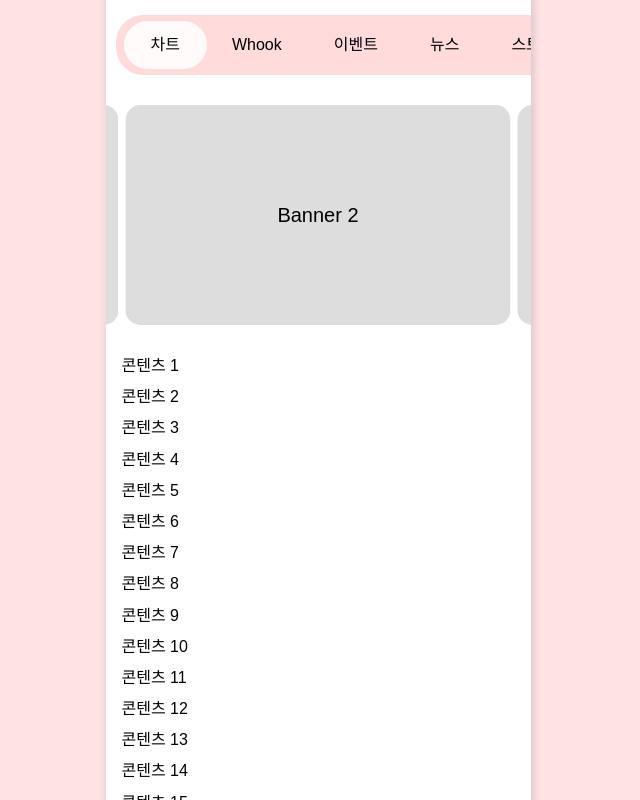
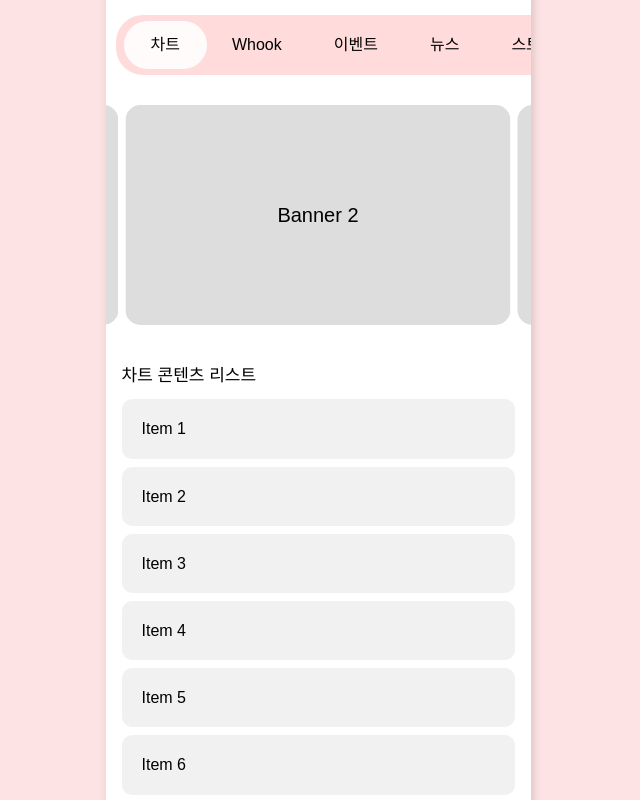
Before and after one commit to jliliflora/codetest-ht, a React (Create React App) app: page / in a window 1280 px wide. Shown: the whole page, without its empty margins (322-962 px from the left). Built offline with nearby package versions, Linux system fonts and the light colour scheme.

Commit message:
탭메뉴, 무한스크롤 기능 추가

```diff
--- a/package.json
+++ b/package.json
@@ -17,6 +17,7 @@
     "framer-motion": "^12.6.2",
     "react": "^19.0.0",
     "react-dom": "^19.0.0",
+    "react-infinite-scroll-component": "^6.1.0",
     "react-scripts": "5.0.1",
     "styled-components": "^6.1.16",
     "swiper": "^11.2.6",
--- a/src/components/Banner.tsx
+++ b/src/components/Banner.tsx
@@ -6,12 +6,13 @@ import "swiper/css/autoplay";
 
 const BannerWrapper = styled.div`
   height: 250px;
-  /* background-color: #f1f1f1; */
+  /* background-color: #a3ded5; */
   display: flex;
   justify-content: center;
   align-items: center;
   overflow: hidden;
   position: relative;
+  margin-bottom: 10px;
 `;
 
 const SlideBox = styled.div`
@@ -25,13 +26,12 @@ const SlideBox = styled.div`
   cursor: pointer;
 `;
 
-const slides = ["Banner 1", "Banner 2", "Banner 3", "Banner 4", "Banner 5"];
 const bannerData = [
   { text: "Banner 1", url: "https://example.com/banner1" },
   { text: "Banner 2", url: "https://example.com/banner2" },
   { text: "Banner 3", url: "https://example.com/banner3" },
-  { text: "Banner 4", url: "https://example.com/banner3" },
-  { text: "Banner 5", url: "https://example.com/banner3" },
+  { text: "Banner 4", url: "https://example.com/banner4" },
+  { text: "Banner 5", url: "https://example.com/banner5" },
 ];
 
 function Banner() {
@@ -46,19 +46,14 @@ function Banner() {
         spaceBetween={7}
         style={{ width: "100%" }}
       >
-        {bannerData.map((banner, index) => (
+        {bannerData.map((banner, i) => (
           <SwiperSlide
-            key={index}
+            key={i}
             onClick={() => window.open(banner.url, "_blank")}
           >
             <SlideBox>{banner.text}</SlideBox>
           </SwiperSlide>
         ))}
-        {/* {slides.map((text, i) => (
-          <SwiperSlide key={i}>
-            <SlideBox>{text}</SlideBox>
-          </SwiperSlide>
-        ))} */}
       </Swiper>
     </BannerWrapper>
   );
--- a/src/components/ContentList.tsx
+++ b/src/components/ContentList.tsx
@@ -1,21 +1,68 @@
+import { useState } from "react";
 import styled from "styled-components";
+import InfiniteScroll from "react-infinite-scroll-component";
+
+interface ContentListProps {
+  title: string;
+}
 
 const ListWrapper = styled.div`
-  flex: 1;
+  height: 450px;
   overflow-y: auto;
-  padding: 16px;
-  background-color: #fff;
+  padding: 3px 16px 16px 16px;
+  /* background-color: #a38686; */
 `;
 
-function ContentList() {
+const ListTitle = styled.h1`
+  font-size: 17px;
+  /* background-color: #398098; */
+  padding: 16px 16px 10px 16px;
+`;
+
+const Item = styled.div`
+  padding: 20px;
+  margin-bottom: 8px;
+  background: #f1f1f1;
+  border-radius: 10px;
+`;
+
+function ContentList({ title }: ContentListProps) {
+  const [items, setItems] = useState(
+    Array.from({ length: 10 }, (_, i) => `Item ${i + 1}`)
+  );
+  const [hasMore, setHasMore] = useState(true);
+
+  const fetchMoreData = () => {
+    setTimeout(() => {
+      if (items.length >= 50) {
+        setHasMore(false);
+        return;
+      }
+      const moreItems = Array.from(
+        { length: 10 },
+        (_, i) => `Item ${items.length + i + 1}`
+      );
+      setItems((prev) => [...prev, ...moreItems]);
+    }, 1000);
+  };
+
   return (
-    <ListWrapper>
-      {[...Array(20)].map((_, i) => (
-        <div key={i} style={{ marginBottom: "12px" }}>
-          콘텐츠 {i + 1}
-        </div>
-      ))}
-    </ListWrapper>
+    <>
+      <ListTitle>{title}</ListTitle>
+      <ListWrapper id="scrollableDiv">
+        <InfiniteScroll
+          dataLength={items.length}
+          next={fetchMoreData}
+          hasMore={hasMore}
+          loader={<h4>Loading...</h4>}
+          scrollableTarget="scrollableDiv"
+        >
+          {items.map((item, index) => (
+            <Item key={index}>{item}</Item>
+          ))}
+        </InfiniteScroll>
+      </ListWrapper>
+    </>
   );
 }
 
--- a/src/components/Header.tsx
+++ b/src/components/Header.tsx
@@ -1,6 +1,11 @@
 import styled from "styled-components";
 import { motion } from "framer-motion";
 import { useLayoutEffect, useRef, useState } from "react";
+
+interface HeaderProps {
+  selected: string;
+  setSelected: (value: string) => void;
+}
 
 const HeaderWrapper = styled.div`
   height: 100px;
@@ -17,7 +22,6 @@ const MenuWrapper = styled.div`
   display: flex;
   align-items: center;
   position: relative;
-
   scrollbar-width: none;
   -ms-overflow-style: none;
   &::-webkit-scrollbar {
@@ -63,8 +67,7 @@ const menus = [
   "menu2",
 ];
 
-function Header() {
-  const [selected, setSelected] = useState(menus[0]);
+function Header({ selected, setSelected }: HeaderProps) {
   const [bgStyle, setBgStyle] = useState({ left: 0, width: 0 });
   const menuRefs = useRef<{ [key: string]: HTMLLIElement | null }>({});
 
@@ -73,8 +76,8 @@ function Header() {
     if (el) {
       const { offsetLeft, offsetWidth } = el;
       setBgStyle({
-        left: offsetLeft - 7, // ⬅️ 왼쪽 여백을 더 앞쪽으로!
-        width: offsetWidth + 14, // ⬅️ 전체 너비를 조금 더 넓게!
+        left: offsetLeft - 7,
+        width: offsetWidth + 14,
       });
     }
   }, [selected]);
--- a/src/components/MobileLayout.tsx
+++ b/src/components/MobileLayout.tsx
@@ -1,8 +1,9 @@
 import styled from "styled-components";
 import Header from "./Header";
 import Banner from "./Banner";
-import ContentList from "./ContentList";
 import StatusBar from "./StatusBar";
+import TabContent from "./TabContents";
+import { useState } from "react";
 
 const Layout = styled.div`
   width: 100%;
@@ -20,12 +21,14 @@ const Layout = styled.div`
 `;
 
 function MobileLayout() {
+  const [selected, setSelected] = useState("차트");
+
   return (
     <Layout>
       <StatusBar />
-      <Header />
+      <Header selected={selected} setSelected={setSelected} />
       <Banner />
-      <ContentList />
+      <TabContent selected={selected} />
     </Layout>
   );
 }
--- /dev/null
+++ b/src/components/TabContents.tsx
@@ -0,0 +1,20 @@
+import styled from "styled-components";
+import ContentList from "./ContentList";
+
+interface Props {
+  selected: string;
+}
+
+const ContentArea = styled.div`
+  /* background-color: #524141; */
+`;
+
+function TabContent({ selected }: Props) {
+  return (
+    <ContentArea>
+      <ContentList title={`${selected} 콘텐츠 리스트`} />
+    </ContentArea>
+  );
+}
+
+export default TabContent;
```
Also changed, not shown: 1 other file (tests, documents, lock files or other folders).
